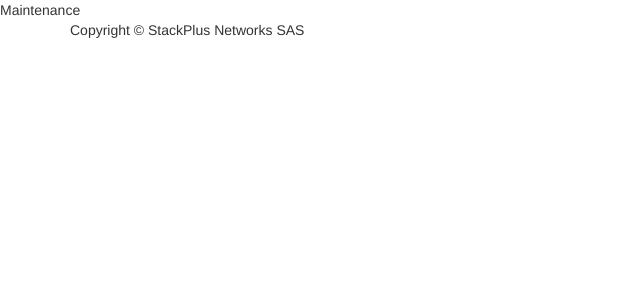
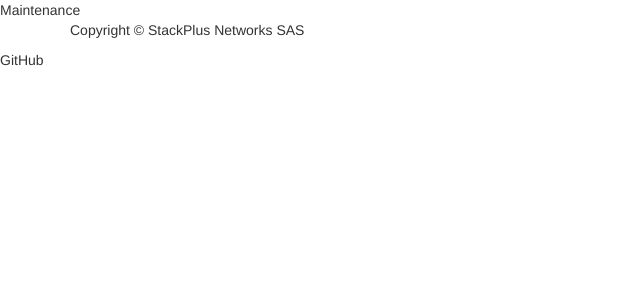
Before and after one commit to stackplus/stackplusco, a Jekyll site: the page built from views/maintenance.html, in a window 1280 px wide. Shown: the top 300 px of the page, without its empty margins (0-640 px from the left). Built offline with Jekyll 4.4.1, drawn with Linux system fonts in a browser that asks for light colours; nearby versions of some CDN libraries.

Commit message:
print site.github

```diff
--- a/_layouts/default.html
+++ b/_layouts/default.html
@@ -7,6 +7,9 @@
 	{{ content }}
 
 	{% include footer.html %}
+	{% if site.github == 'gh_pages' %}
 	{% include ganalytics.html %}
+	{% endif %}
+	{{ site.github }}
 </body>
 </html>
```
Lines whose indentation alone changed are shown as unchanged.
